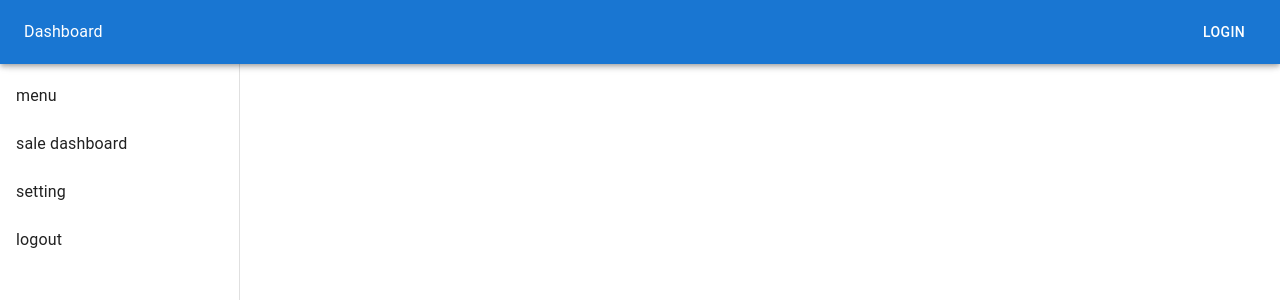
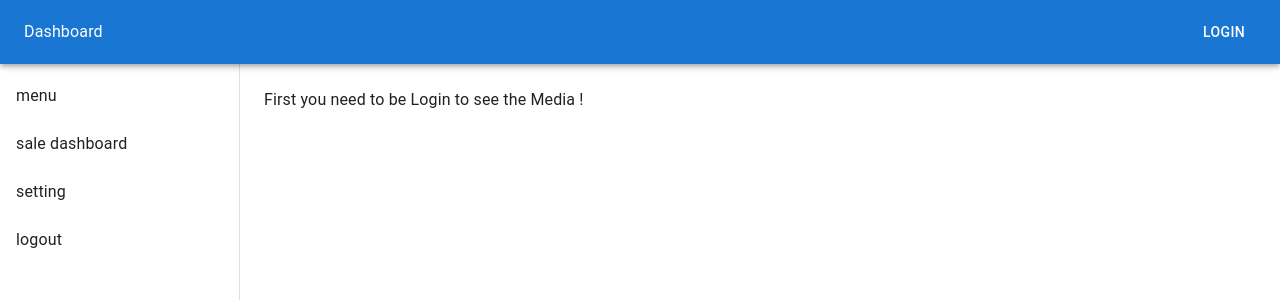
Before and after one commit to mohammadhoseinbaba/Dashboard, a React (Vite) app: page / in a window 1280 px wide. Shown: the top 300 px of the page. Built offline with nearby package versions, Linux system fonts and the light colour scheme.

Commit message:
fixing the bug that made a bug to not being possible of showing dashboardpage

```diff
--- a/src/layouts/DashboardLayout.tsx
+++ b/src/layouts/DashboardLayout.tsx
@@ -58,7 +58,8 @@ export default function DashboardLayout() {
         </AppBar>
 
 
-      <Box component="main" sx={{ flexGrow: 1, p: 3 }}>
+        <Box component="main" sx={{ flexGrow: 1, p: 3 }}>
+          <Toolbar />
           <Outlet />
         </Box>
       </Box>
```
